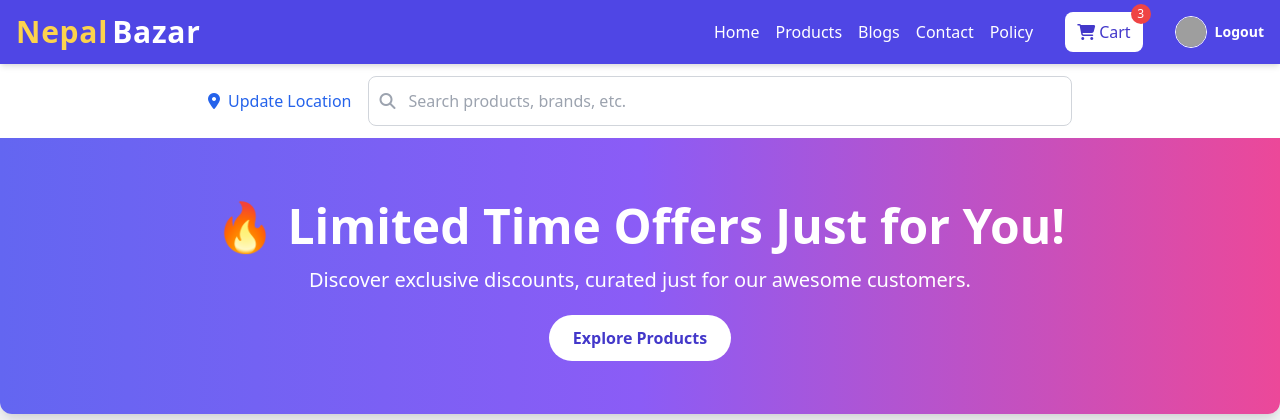
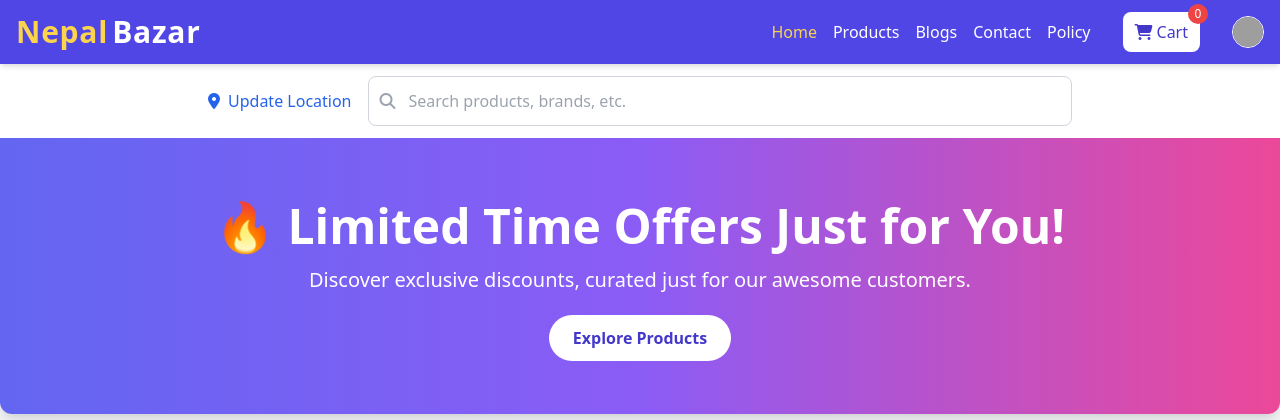
Before and after one commit to Md-Meraj-ahmad/myproject, a PHP site: page /index.php in a window 1280 px wide. Shown: the top 420 px of the page. Run offline with PHP 8.4, Linux system fonts and the light colour scheme; the visitor is signed in with stand-in values (Sample User, id 1); data that the repository does not hold is empty; some libraries are stand-ins or nearby versions; grey boxes are pictures that could not be loaded.

Commit message:
modified navbar.php

```diff
--- a/includes/navbar.php
+++ b/includes/navbar.php
@@ -1,42 +1,60 @@
-<?php session_start(); ?>
+<?php
+session_start();
 
+// Function to mark active links
+function activeLink($path) {
+    return strpos($_SERVER['REQUEST_URI'], $path) === 0 ? 'text-yellow-300' : 'hover:text-yellow-300';
+}
+
+$cart_count = isset($_SESSION['cart']) ? count($_SESSION['cart']) : 0;
+?>
+
+<!-- Header -->
 <header class="bg-indigo-600 fixed w-full top-0 left-1/2 transform -translate-x-1/2 shadow-md z-50">
     <div class="max-w-7xl mx-auto flex justify-between items-center px-4 py-3">
-        <!-- Left: Hamburger Icon (Mobile) -->
+        <!-- Mobile: Hamburger -->
         <div class="md:hidden">
             <button onclick="toggleMenu()" class="text-white text-xl hover:scale-110 transition">
                 <i class="fas fa-bars"></i>
             </button>
         </div>
 
-        <!-- Center: Brand Name -->
+        <!-- Logo / Brand -->
         <a href="/" class="text-3xl font-bold text-white tracking-wide flex items-center space-x-1">
             <span class="text-yellow-300">Nepal</span><span class="text-white">Bazar</span>
         </a>
 
-        <!-- Right: Desktop Navigation -->
+        <!-- Desktop Nav -->
         <div class="hidden md:flex items-center space-x-8 text-white">
             <nav class="flex space-x-4">
-                <a href="/" class="hover:text-yellow-300 transition duration-300">Home</a>
-                <a href="/products" class="hover:text-yellow-300 transition duration-300">Products</a>
-                <a href="/blogs" class="hover:text-yellow-300 transition duration-300">Blogs</a>
-                <a href="/contact" class="hover:text-yellow-300 transition duration-300">Contact</a>
-                <a href="/policy" class="hover:text-yellow-300 transition duration-300">Policy</a>
+                <a href="/" class="<?php echo activeLink('/'); ?> transition duration-300">Home</a>
+                <a href="/products" class="<?php echo activeLink('/products'); ?> transition duration-300">Products</a>
+                <a href="/blogs" class="<?php echo activeLink('/blogs'); ?> transition duration-300">Blogs</a>
+                <a href="/contact" class="<?php echo activeLink('/contact'); ?> transition duration-300">Contact</a>
+                <a href="/policy" class="<?php echo activeLink('/policy'); ?> transition duration-300">Policy</a>
             </nav>
 
-            <!-- Cart Button -->
+            <!-- Cart -->
             <a href="/cart" class="relative flex items-center bg-white text-indigo-700 px-3 py-2 rounded-lg hover:bg-indigo-100 transition">
                 <i class="fas fa-shopping-cart mr-1"></i>
                 <span>Cart</span>
-                <span id="cart-count" class="absolute -top-2 -right-2 bg-red-500 text-white text-xs w-5 h-5 flex items-center justify-center rounded-full">0</span>
+                <span id="cart-count" class="absolute -top-2 -right-2 bg-red-500 text-white text-xs w-5 h-5 flex items-center justify-center rounded-full">
+                    <?php echo $cart_count; ?>
+                </span>
             </a>
 
-            <!-- User Icon / Auth -->
+            <!-- User Icon / Dropdown -->
             <div>
                 <?php if (isset($_SESSION['user_id'])): ?>
-                    <div class="flex items-center space-x-2">
-                        <img src="/assets/images/user-avatar.png" alt="User" class="w-8 h-8 rounded-full border border-white">
-                        <a href="/account/logout.php" class="text-sm font-semibold hover:underline">Logout</a>
+                    <div class="relative">
+                        <button onclick="toggleDropdown()" class="flex items-center space-x-2 focus:outline-none">
+                            <img src="/assets/images/user-avatar.png" alt="User" class="w-8 h-8 rounded-full border border-white">
+                        </button>
+                        <div id="userDropdown" class="absolute right-0 mt-2 w-40 bg-white text-gray-800 rounded shadow-md hidden z-50">
+                            <a href="/account/profile.php" class="block px-4 py-2 hover:bg-indigo-100">Profile</a>
+                            <a href="/account/orders.php" class="block px-4 py-2 hover:bg-indigo-100">Orders</a>
+                            <a href="/account/logout.php" class="block px-4 py-2 text-red-500 hover:bg-red-100">Logout</a>
+                        </div>
                     </div>
                 <?php else: ?>
                     <a href="/account/reg_login.php" class="flex items-center bg-white text-indigo-600 px-3 py-2 rounded-lg hover:bg-indigo-100 transition">
@@ -47,14 +65,14 @@
         </div>
     </div>
 
-    <!-- Mobile Navigation Dropdown -->
+    <!-- Mobile Navigation -->
     <div id="mobile-menu" class="md:hidden hidden flex-col bg-indigo-700 px-4 py-3 space-y-2 text-white">
-        <a href="/" class="block hover:text-yellow-300">Home</a>
-        <a href="/products" class="block hover:text-yellow-300">Products</a>
-        <a href="/blogs" class="block hover:text-yellow-300">Blogs</a>
-        <a href="/contact" class="block hover:text-yellow-300">Contact</a>
-        <a href="/policy" class="block hover:text-yellow-300">Policy</a>
-        <a href="/cart" class="block hover:text-yellow-300">Cart</a>
+        <a href="/" class="block <?php echo activeLink('/'); ?> hover:text-yellow-300">Home</a>
+        <a href="/products" class="block <?php echo activeLink('/products'); ?> hover:text-yellow-300">Products</a>
+        <a href="/blogs" class="block <?php echo activeLink('/blogs'); ?> hover:text-yellow-300">Blogs</a>
+        <a href="/contact" class="block <?php echo activeLink('/contact'); ?> hover:text-yellow-300">Contact</a>
+        <a href="/policy" class="block <?php echo activeLink('/policy'); ?> hover:text-yellow-300">Policy</a>
+        <a href="/cart" class="block hover:text-yellow-300">Cart (<?php echo $cart_count; ?>)</a>
         <?php if (isset($_SESSION['user_id'])): ?>
             <a href="/account/logout.php" class="block text-red-300 hover:text-red-500">Logout</a>
         <?php else: ?>
@@ -63,7 +81,7 @@
     </div>
 </header>
 
-<!-- Search Bar Below Navbar -->
+<!-- Search Bar -->
 <div class="mt-16 w-full bg-white shadow-md">
     <div class="max-w-4xl mx-auto px-4 py-3 flex items-center space-x-4">
         <!-- Location -->
@@ -72,24 +90,24 @@
             Update Location
         </a>
 
-        <!-- Search Input -->
-        <div class="flex-grow relative">
-            <input type="text" id="search-bar" placeholder="Search products, brands, etc." class="w-full p-3 rounded-lg border border-gray-300 focus:outline-none focus:ring-2 focus:ring-indigo-500 pl-10">
+        <!-- Search -->
+        <form action="/search.php" method="GET" class="flex-grow relative">
+            <input type="text" name="q" placeholder="Search products, brands, etc."
+                class="w-full p-3 rounded-lg border border-gray-300 focus:outline-none focus:ring-2 focus:ring-indigo-500 pl-10">
             <i class="fas fa-search absolute top-1/2 left-3 transform -translate-y-1/2 text-gray-400"></i>
-        </div>
+        </form>
     </div>
 </div>
+
+<!-- Scripts -->
 <script>
     function toggleMenu() {
         const menu = document.getElementById('mobile-menu');
         menu.classList.toggle('hidden');
     }
 
-    // Example: Update cart count dynamically
-    function updateCartCount(count) {
-        document.getElementById('cart-count').textContent = count;
+    function toggleDropdown() {
+        const dropdown = document.getElementById('userDropdown');
+        dropdown.classList.toggle('hidden');
     }
-
-    // Simulate cart count update (for demonstration purposes)
-    updateCartCount(3); // Replace with actual cart count logic
 </script>
```
